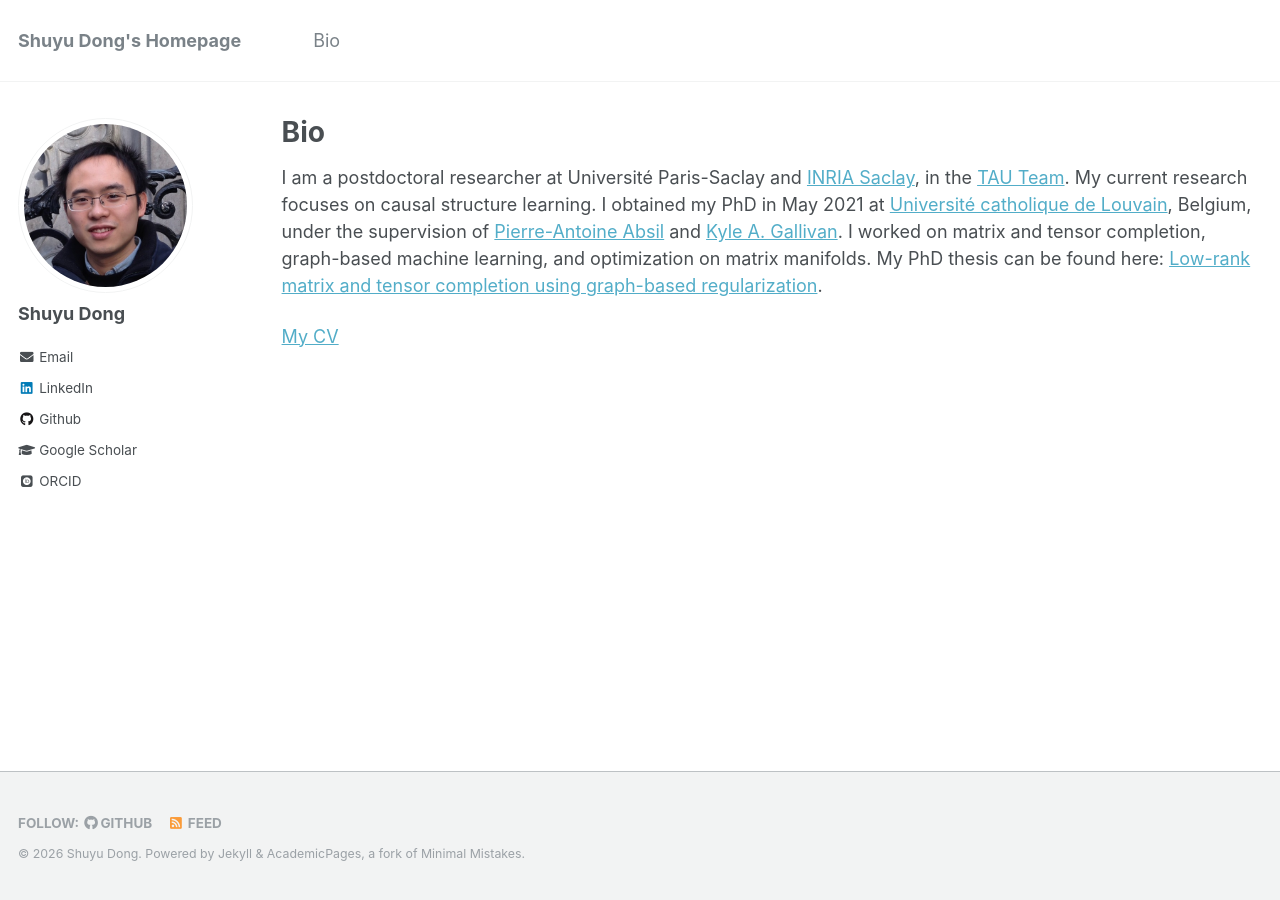
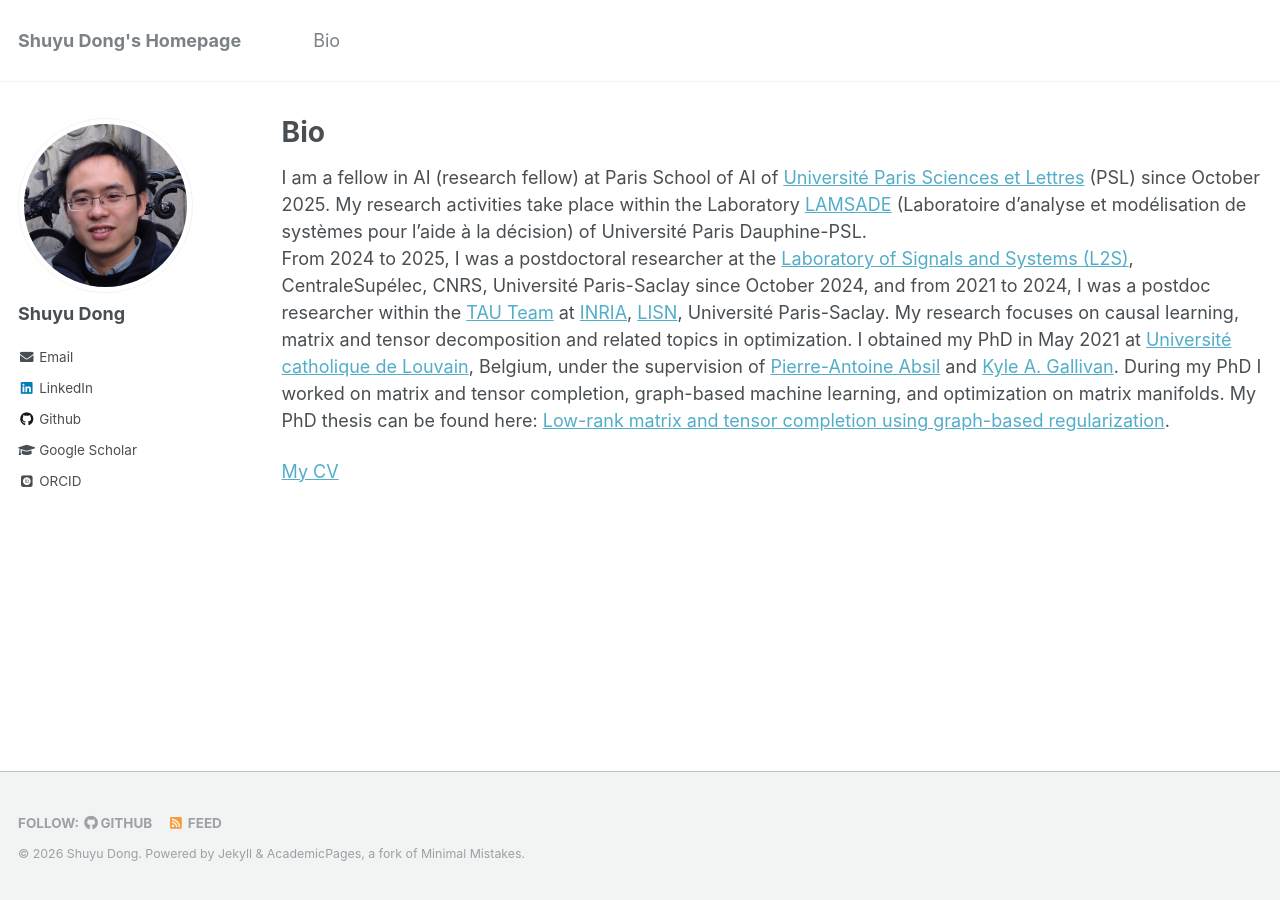
Before and after one commit to shuyu-d/shuyu-d.github.io, a Jekyll site: the page built from _pages/cv.md, in a window 1280 px wide. Built offline with Jekyll 4.4.1, drawn with Linux system fonts in a browser that asks for light colours; some web fonts are replaced.

Commit message:
Update cv.md

```diff
--- a/_pages/cv.md
+++ b/_pages/cv.md
@@ -9,9 +9,12 @@ redirect_from:
 
 {% include base_path %}
 
-I am a postdoctoral researcher at Université Paris-Saclay and [INRIA Saclay](https://www.inria.fr/fr/centre-inria-de-saclay), in the [TAU Team](https://www.inria.fr/fr/tau).
-My current research focuses on causal structure learning.
-I obtained my PhD in May 2021 at [Université catholique de Louvain](https://uclouvain.be), Belgium, under the supervision of [Pierre-Antoine Absil](https://sites.uclouvain.be/absil/) and [Kyle A. Gallivan](https://www.math.fsu.edu/~gallivan/). I worked on matrix and tensor completion, graph-based machine learning, and optimization on matrix manifolds.
+I am a fellow in AI (research fellow) at Paris School of AI of [Université Paris Sciences et Lettres](https://psl.eu/) (PSL) since October 2025. My research activities take place within the Laboratory [LAMSADE](https://www.lamsade.dauphine.fr/) (Laboratoire d'analyse et modélisation de systèmes pour l'aide à la décision) of Université Paris Dauphine-PSL.
+From 2024 to 2025, I was a postdoctoral researcher at the [Laboratory of Signals and Systems (L2S)](https://l2s.centralesupelec.fr/), CentraleSupélec, CNRS, Université Paris-Saclay since October 2024, and from 2021 to 2024, I was a postdoc researcher within the [TAU Team](https://www.inria.fr/fr/tau) at [INRIA](https://www.inria.fr/fr/centre-inria-de-saclay), [LISN](https://www.lisn.upsaclay.fr/), Université Paris-Saclay.
+My research focuses on causal learning, matrix and tensor decomposition and related topics in optimization.
+I obtained my PhD in May 2021 at [Université catholique de Louvain](https://uclouvain.be), Belgium, under the supervision of [Pierre-Antoine Absil](https://sites.uclouvain.be/absil/) and [Kyle A. Gallivan](https://www.math.fsu.edu/~gallivan/). During my PhD I worked on matrix and tensor completion, graph-based machine learning, and optimization on matrix manifolds.
 My PhD thesis can be found here: [Low-rank matrix and tensor completion using graph-based regularization](https://dial.uclouvain.be/pr/boreal/object/boreal:248077).
 
+
+
 [My CV](/files/cv_sd.pdf)
```
